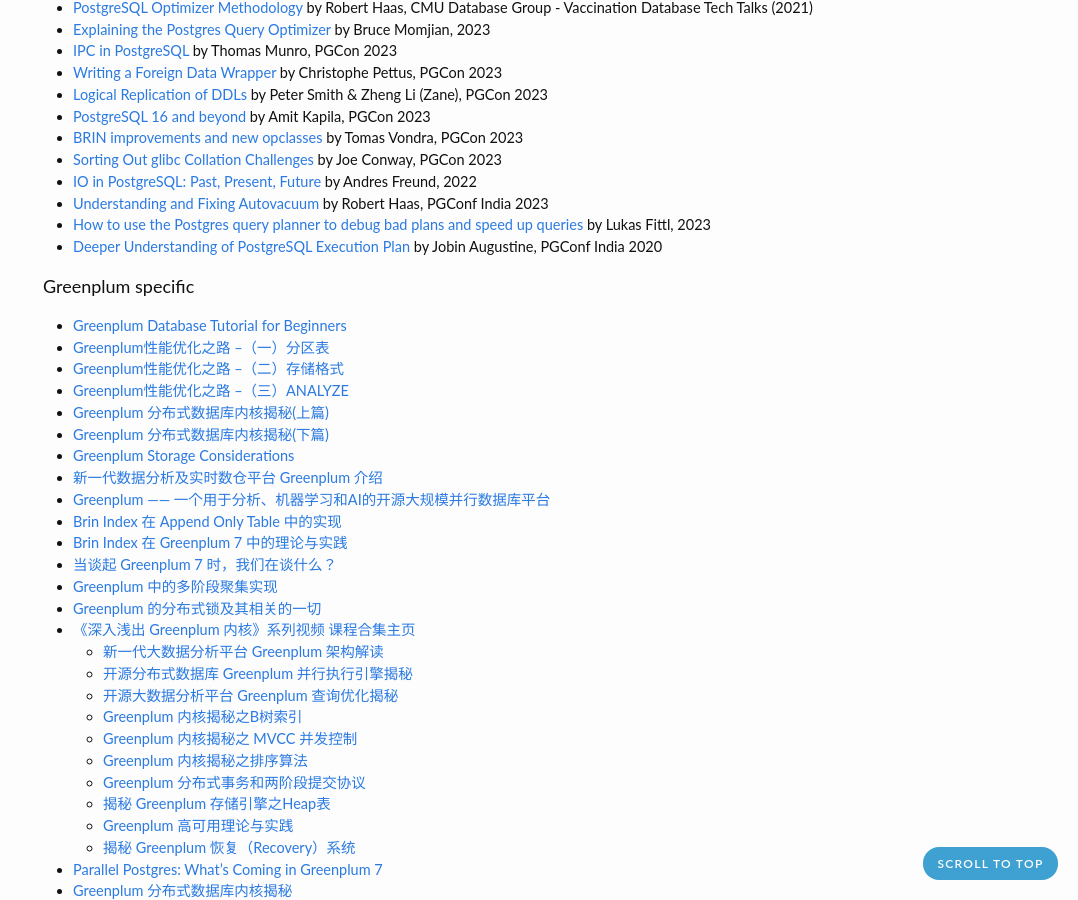
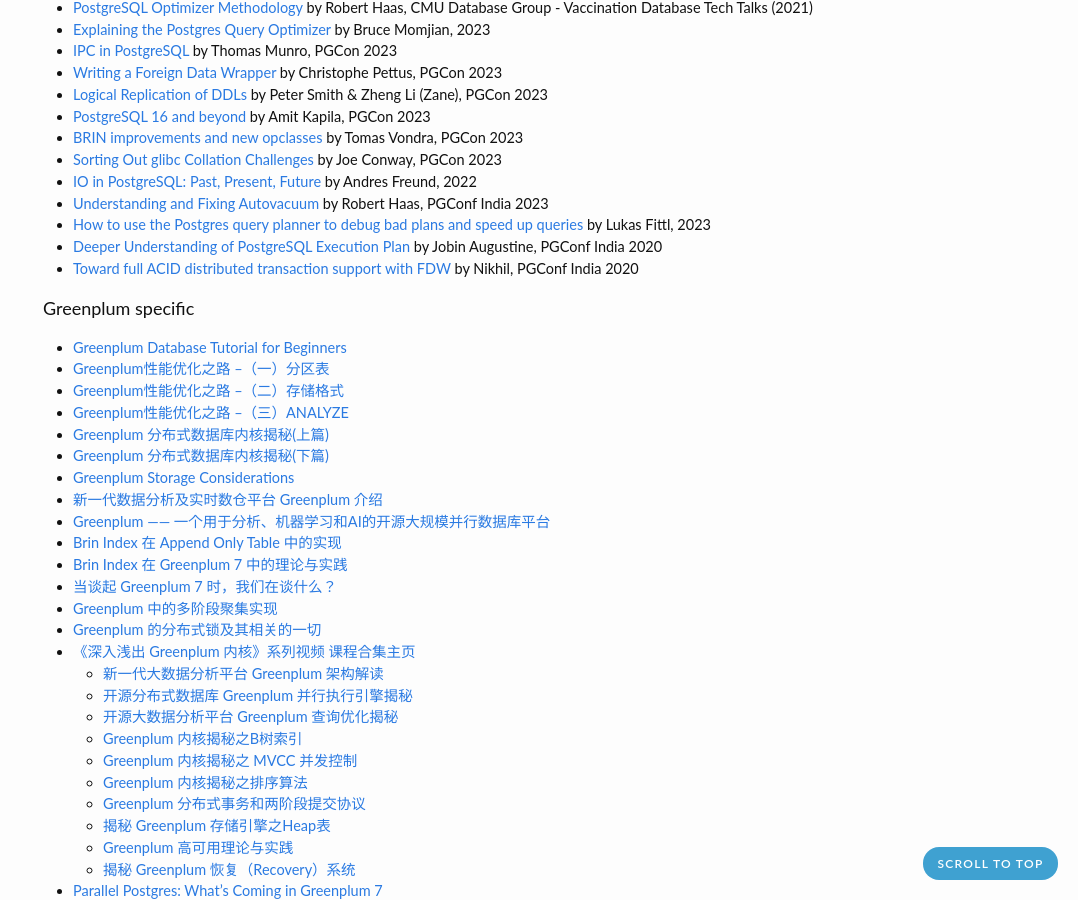
Before and after one commit to zhjwpku/zhjwpku.github.io, a Jekyll site: the page built from _posts/2022-07-12-awesome-postgres.md, in a window 1280 px wide and 900 px high, scrolled down 4202 px. Shown: the whole window, without its empty margins (202-1280 px from the left). Built offline with Jekyll 4.4.1, drawn with Linux system fonts in a browser that asks for light colours; comment, search, counter and statistics services are not loaded.

Commit message:
Toward full ACID distributed transaction support with FDW
Signed-off-by: Junwang Zhao <zhjwpku@gmail.com>

```diff
--- a/_posts/2022-07-12-awesome-postgres.md
+++ b/_posts/2022-07-12-awesome-postgres.md
@@ -204,6 +204,7 @@
 - [Understanding and Fixing Autovacuum](https://www.youtube.com/watch?v=NbKiISvQfJc) by Robert Haas, PGConf India 2023
 - [How to use the Postgres query planner to debug bad plans and speed up queries](https://www.youtube.com/watch?v=nVhLTwVefCA) by Lukas Fittl, 2023
 - [Deeper Understanding of PostgreSQL Execution Plan](https://www.youtube.com/watch?v=cUUKuC0vsQI) by Jobin Augustine, PGConf India 2020
+- [Toward full ACID distributed transaction support with FDW](https://www.youtube.com/watch?v=kHQ0kzkpzuY) by Nikhil, PGConf India 2020
 
 <h4>Greenplum specific</h4>
 
```
